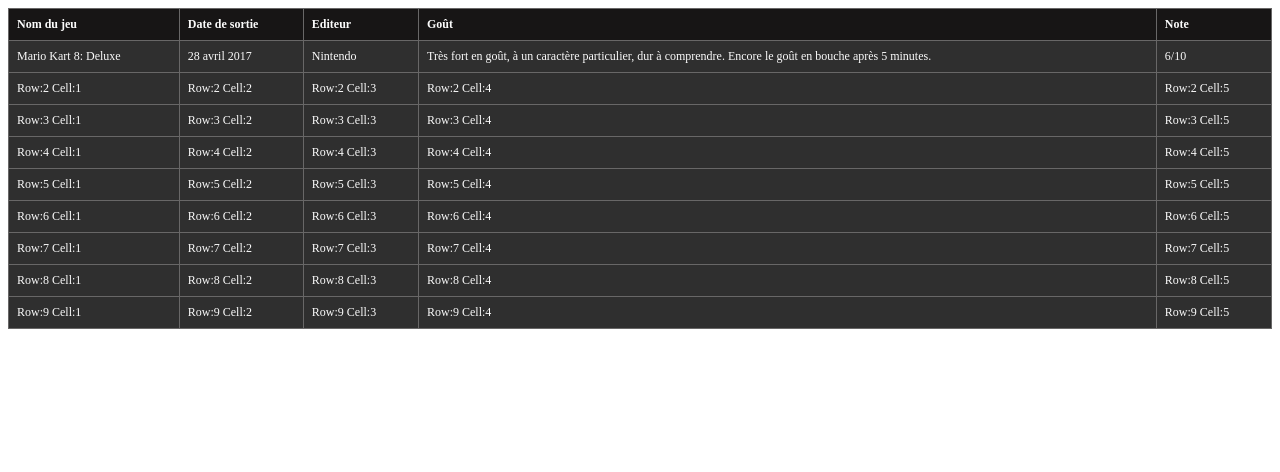
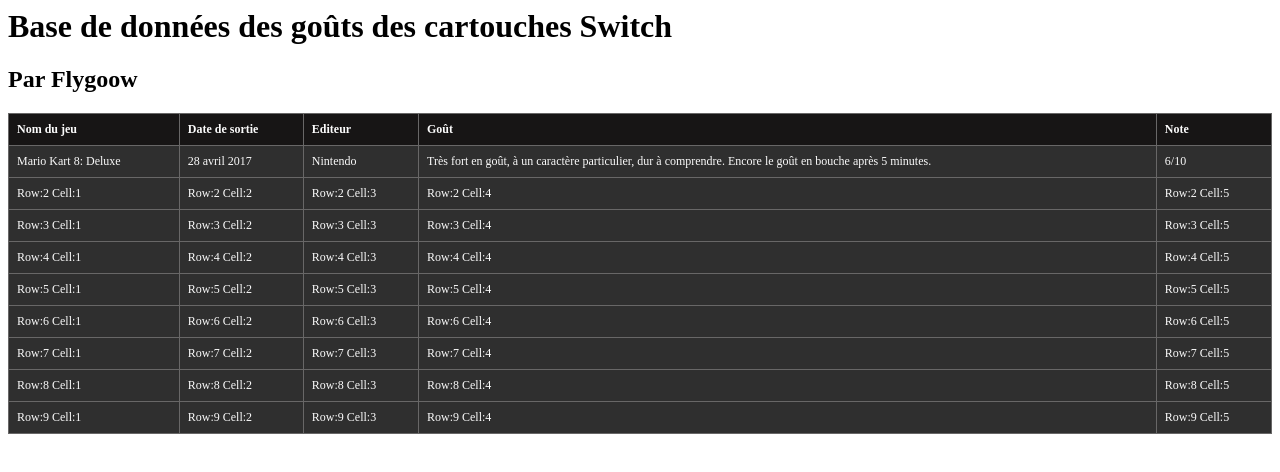
Before and after one commit to Flygoow/flygoow.github.io, a plain HTML site: page switch/index.html in a window 1280 px wide. Drawn offline with Linux system fonts and the light colour scheme.

Commit message:
Update index.html

```diff
--- a/switch/index.html
+++ b/switch/index.html
@@ -8,6 +8,8 @@
 .tftable tr:hover {background-color:#171515;}
 </style>
 
+<h1>Base de données des goûts des cartouches Switch</h1>
+<h2>Par Flygoow</h2>
 <table class="tftable" border="1">
 <tr><th>Nom du jeu</th><th>Date de sortie</th><th>Editeur</th><th>Goût</th><th>Note</th></tr>
 <tr><td>Mario Kart 8: Deluxe</td><td>28 avril 2017</td><td>Nintendo</td><td>Très fort en goût, à un caractère particulier, dur à comprendre. Encore le goût en bouche après 5 minutes.</td><td>6/10</td></tr>
```
